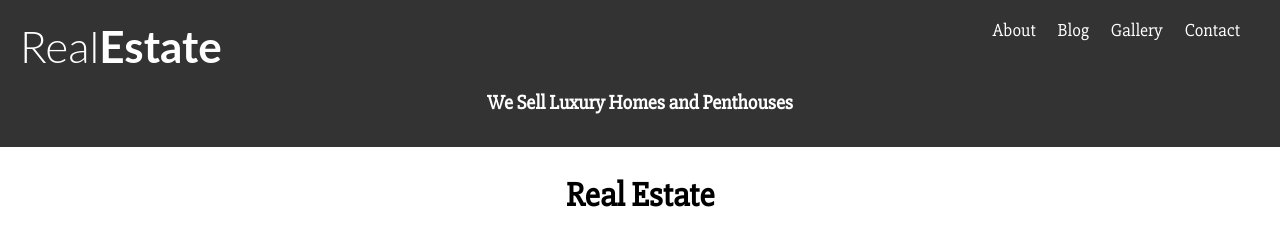
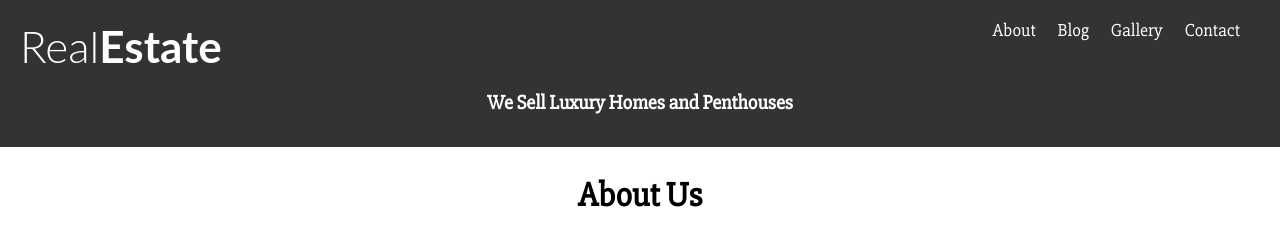
Before and after one commit to desirb/session103CR, a plain HTML site: page project/about.html in a window 1280 px wide. Shown: the top 240 px of the page. Drawn offline with Linux system fonts and the light colour scheme.

Commit message:
Add files via upload

```diff
--- a/project/about.html
+++ b/project/about.html
@@ -28,7 +28,7 @@
 
 
     <main>
-        <h2 class="center">Real Estate </h2>
+        <h2 class="center">About Us</h2>
         <div class="about-main">
             <img src="img/home-design.jpg" alt="about us image">
             <p>Lorem ipsum, dolor sit amet consectetur adipisicing elit. Aspernatur ullam ea, fuga aperiam commodi velit voluptates libero vero illo quam eos explicabo sequi pariatur dolorum quod quis porro earum animi!</p>
```
